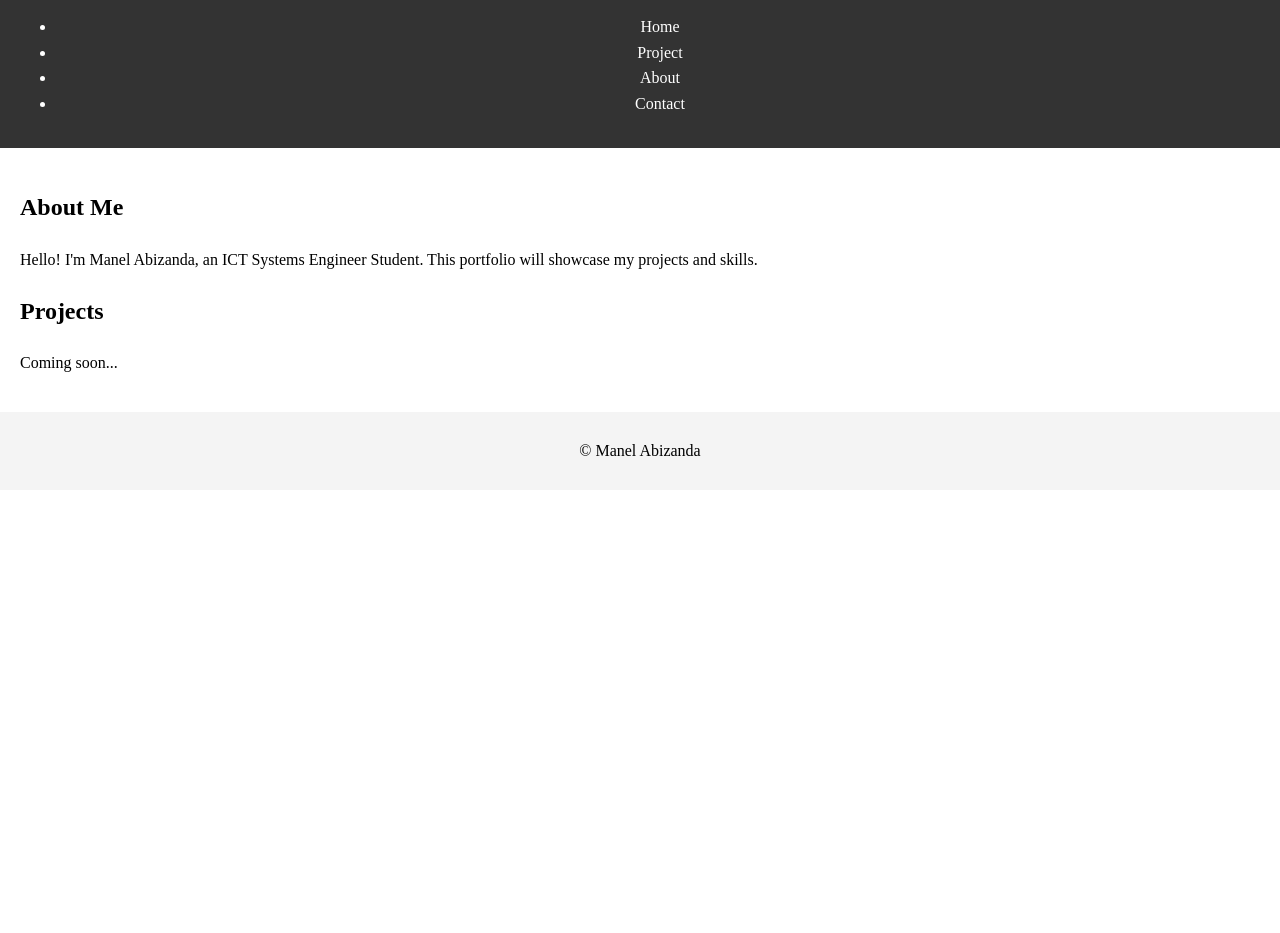
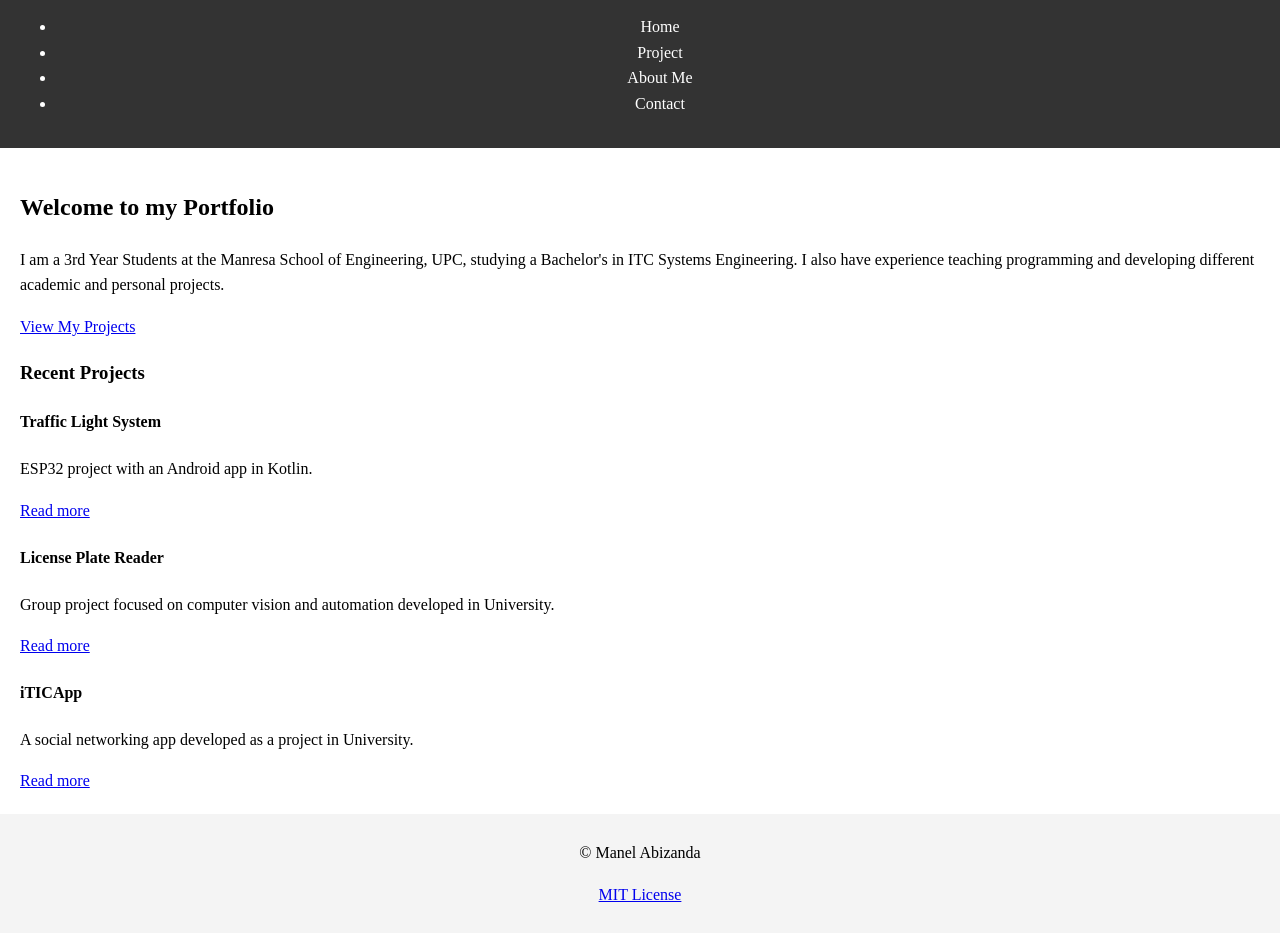
Before and after one commit to Manel2005/portfolio-website, a plain HTML site: page index.html in a window 1280 px wide. Shown: the part 96-1029 px from the top of the page. Before the commit the page ends 800 px from the top, so only its background shows below. Drawn offline with Linux system fonts and the light colour scheme.

Commit message:
Update index.html - Full Homepage Structure, Navigation and Featured Projects

```diff
--- a/index.html
+++ b/index.html
@@ -3,38 +3,58 @@
 <head>
     <meta charset="UTF-8">
     <meta name="viewport" content="width=device-width, initial-scale=1.0">
-    <title> Home | My Portfolio </title>
+    <title>Home | My Portfolio</title>
     <link rel="stylesheet" href="css/style.css">
 </head>
 <body>
 <header>
-    <h1>Welcome to My Portfolio</h1>
+    <h1>Manel Abizanda Gilibets</h1>
     <nav>
         <ul>
             <li><a href="index.html" class="active">Home</a></li>
             <li><a href="projects.html">Project</a></li>
-            <li><a href="about.html">About</a></li>
+            <li><a href="about.html">About Me</a></li>
             <li><a href="contact.html">Contact</a></li>
         </ul>
     </nav>
 </header>
 
     <main>
-    <section id="about">
-        <h2>About Me</h2>
-        <p>Hello! I'm Manel Abizanda, an ICT Systems Engineer Student. This portfolio will showcase my projects and skills.</p>
+        <section class="hero">
+            <h2>Welcome to my Portfolio</h2>
+            <p>
+                I am a 3rd Year Students at the Manresa School of Engineering, UPC, studying a Bachelor's in ITC Systems Engineering. I also have experience teaching programming and developing different academic and personal projects.
+            </p>
+            <a href="projects.html" class="btn">View My Projects</a>
         </section>
 
-    <section id="projects">
-        <h2>Projects</h2>
-        <p>Coming soon...</p>
+        <section class="highlights">
+            <h3>Recent Projects</h3>
+            <div class="projects-preview">
+                <article>
+                    <h4>Traffic Light System</h4>
+                    <p>ESP32 project with an Android app in Kotlin.</p>
+                    <a href="project-detail.html">Read more</a>
+                </article>
+                <article>
+                    <h4>License Plate Reader</h4>
+                    <p>Group project focused on computer vision and automation developed in University.</p>
+                    <a href="project-detail.html">Read more</a>
+                </article>
+                <article>
+                    <h4>iTICApp</h4>
+                    <p>A social networking app developed as a project in University.</p>
+                    <a href="project-detail.html">Read more</a>
+                </article>
+            </div>
         </section>
     </main>
 
     <footer>
-    <p>&copy <span id="currentYear"></span> Manel Abizanda</p>
+        <p>&copy; <span id="currentYear"></span> Manel Abizanda</p>
+        <p><a href="LICENSE">MIT License</a></p>
     </footer>
 
-<script src="js/app.js"></script>
+    <script src="js/main.js"></script>
 </body>
 </html>
```
Lines whose indentation alone changed are shown as unchanged.
